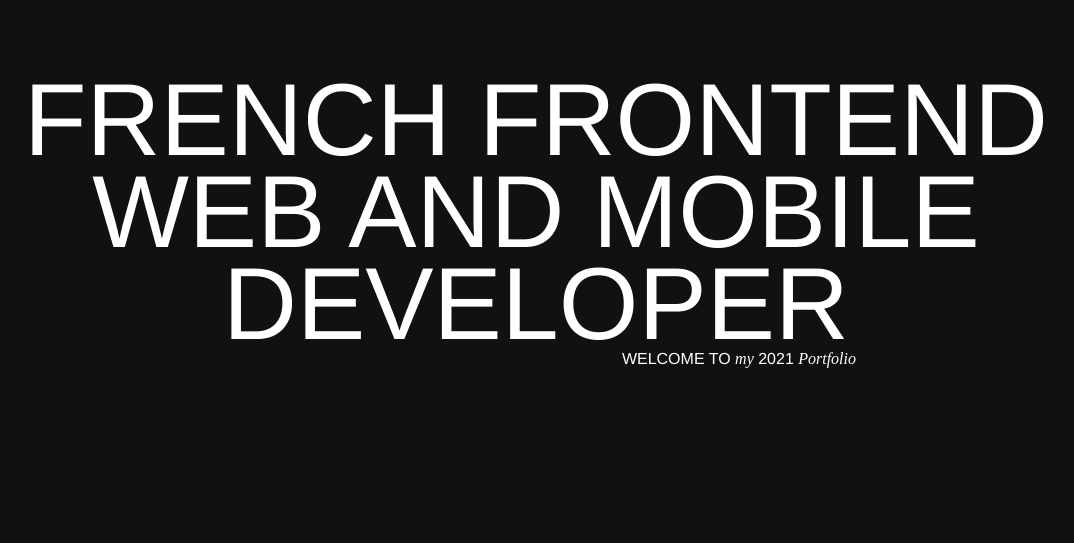
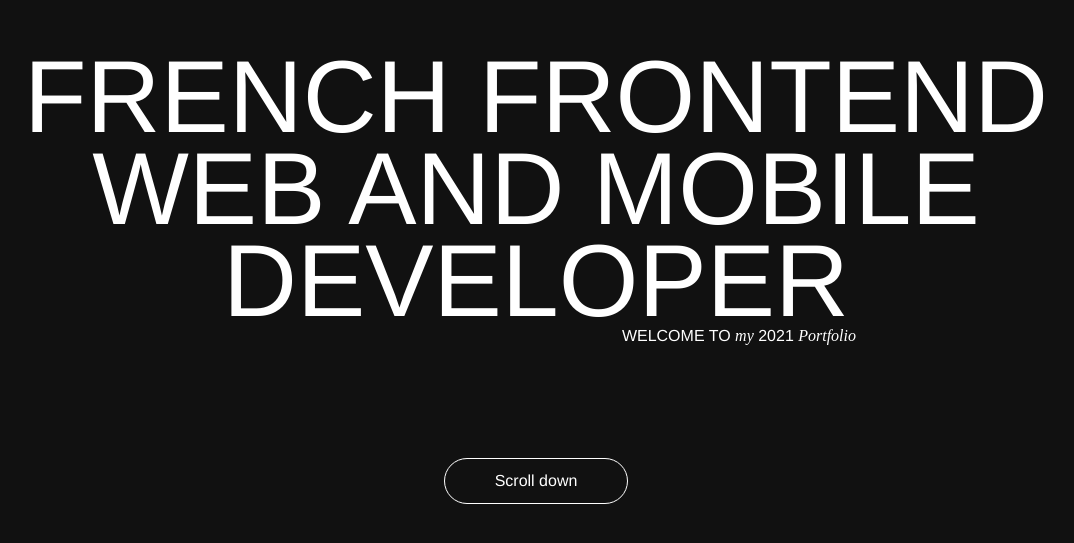
Before and after one commit to enzo-mourany/portfolio, a Next.js app: page /HomePage in a window 1280 px wide. Shown: the part 179-722 px from the top of the page, without its empty margins (104-1178 px from the left). Built offline with nearby package versions, Linux system fonts and the light colour scheme.

Commit message:
added scroll button

```diff
--- a/pages/HomePage.jsx
+++ b/pages/HomePage.jsx
@@ -18,6 +18,11 @@ export default function HomePage() {
                     </p>
                 </div>
             </div>
+            <div className={styles.scroll}>
+                <div className={styles.box}>
+                    <p>Scroll down</p>
+                </div>
+            </div>
         </div>
     );
 }
--- a/styles/homepage.module.scss
+++ b/styles/homepage.module.scss
@@ -4,6 +4,7 @@
     display: flex;
     justify-content: center;
     align-items: center;
+    flex-direction: column;
     width: 100%;
     height: 100vh;
     .scrollbar-hidden {
@@ -18,7 +19,7 @@
         align-items: center;
         flex-direction: column;
         width: 100%;
-        height: 100%;
+        height: 65%;
         .title {
             text-align: center;
             h3 {
@@ -48,4 +49,14 @@
             }
         }
     }
+    .scroll {
+        .box {
+            border: 1px solid #fff;
+            border-radius: 30px;
+            p {
+                color: #fff;
+                margin: 13px 50px;
+            }
+        }
+    }
 }
```
Also changed, not shown: styles/topbar.module.scss (+1 -16 lines).
